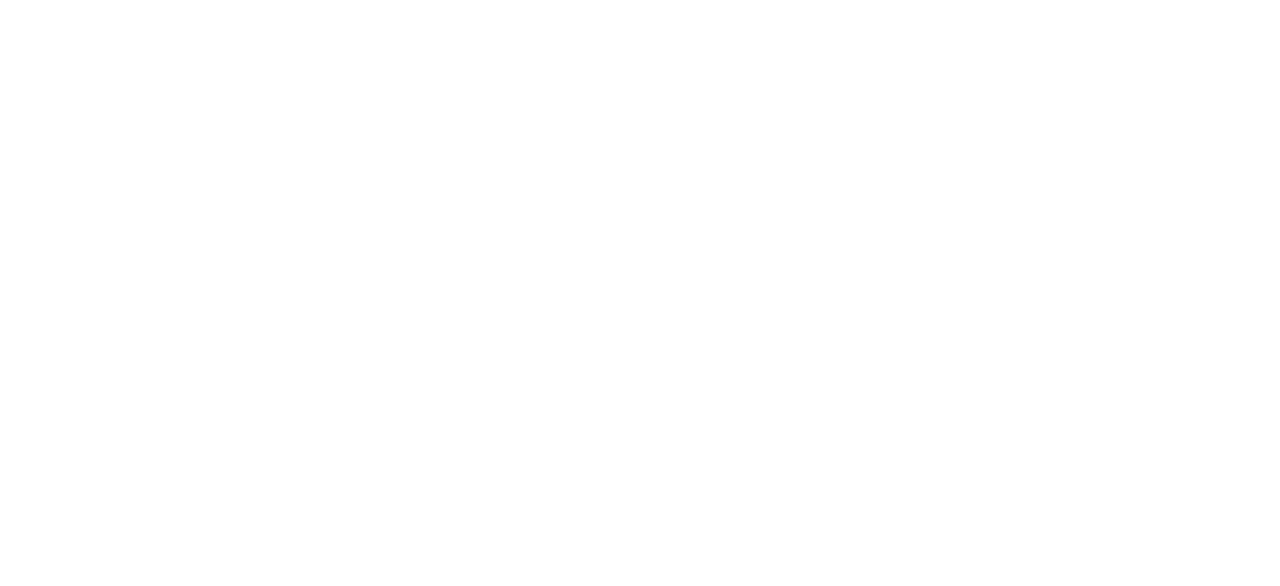
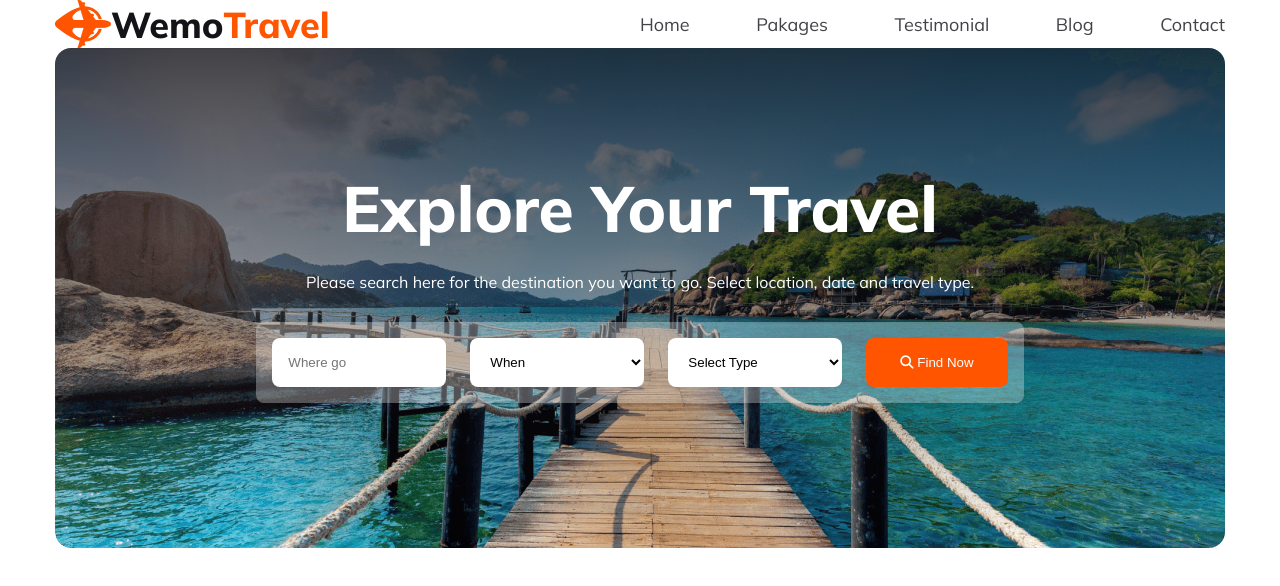
Before and after one commit to Sadman-Chowdhury/B9A2-Wemo-Travel, a plain HTML site: page index.html in a window 1280 px wide. Drawn offline with Linux system fonts and the light colour scheme.

Commit message:
Added nav and banner section

```diff
--- a/index.html
+++ b/index.html
@@ -3,9 +3,43 @@
 <head>
     <meta charset="UTF-8">
     <meta name="viewport" content="width=device-width, initial-scale=1.0">
-    <title>Document</title>
+    <title>Wemo Travel</title>
+    <link rel="stylesheet" href="style.css">
+    <script src="https://kit.fontawesome.com/006521c44e.js" crossorigin="anonymous"></script>
 </head>
 <body>
-
+    <header class="header">
+        <nav class="nav-section">
+          <div class="nav-container">
+            <img src="Images/Group 40071 (2).png" alt="g" />
+            <p>Wemo<span class="color">Travel</span></p>
+          </div>
+          <div class="item-container">
+            <a href="" id="orange"">Home</a>
+            <a href="">Pakages</a>
+            <a href="">Testimonial</a>
+            <a href="">Blog</a>
+            <a href="">Contact</a>
+          </div>
+        </nav>
+      </header>
+      <main>
+        <section class="banner">
+            <div class="banner-content">
+                <h1 class="banner-title">Explore Your Travel</h1>
+                <p class="banner-des">Please search here for the destination you want to go. Select location, date and travel type.</p>
+            </div>
+            <div class="banner-form">
+                <input class="form" type="text" placeholder="Where go">
+                <select class="form" name="" id="">
+                    <option value="">When</option>
+                </select>
+                <select class="form" name="" id="">
+                    <option value="">Select Type</option>
+                </select>
+                <button class="primary-btn"><i class="fa-solid fa-magnifying-glass" style="color: #ffffff;"></i> Find Now</button>
+            </div>
+        </section>
+      </main>
 </body>
 </html>
--- a/style.css
+++ b/style.css
@@ -0,0 +1,102 @@
+@import url('https://fonts.googleapis.com/css2?family=Inter:wght@400;600;700&family=Merriweather:wght@400;700;900&family=Mulish:wght@400;500;600;700;800&family=Poppins:wght@400;500;600;700;800&family=Work+Sans:wght@400;500;600;700&display=swap');
+*{
+    padding: 0;
+    margin: 0;
+    box-sizing: border-box;
+}
+
+body{
+    font-family: Muslish;
+}
+.primary-btn{
+    border-radius: 8px;
+    background: #FF5400;
+    padding: 16px 34px;
+    color: #FFF;
+    border: none;
+}
+/* Header section */
+.header {
+
+  }
+.nav-section {
+    max-width: 1170px;
+    margin: 0 auto;
+    display: flex;
+}
+.nav-container {
+    display: flex;
+    align-items: center;
+    width: 50%;
+  }
+.nav-container img {
+    object-fit: cover;
+  }
+.nav-container p {
+    color: #131318;
+    font-family: Mulish;
+    font-size: 36px;
+    font-weight: 800;
+  }
+.color{
+    color:#FF5400;
+}
+.item-container {
+    width: 50%;
+    display: flex;
+    justify-content: space-between;
+    align-items: center;
+}
+.item-container a {
+    color: #424247;
+    font-family: Mulish;
+    font-size: 18px;
+    font-weight: 400;
+    text-decoration: none;
+  }
+#id{
+    color: #FF5400;
+}
+
+/* main section */
+/* banner part */
+.banner{
+    max-width: 1170px;
+    height: 500px;
+    margin: 0 auto;
+    background:linear-gradient(180deg, rgba(19, 19, 24, 0.80) 0%, rgba(19, 19, 24, 0.00) 100%), url('Images/Group\ 13\ \(1\)\ \(1\).png');
+    border-radius: 16px;
+    display: block;
+    text-align: center;
+}
+.banner-title{
+    color: #FFF;
+    font-family: Mulish;
+    font-size: 64px;
+    font-weight: 800;
+}
+.banner-content{
+    padding-top: 120px;
+}
+.banner-des{
+    padding-top: 24px;
+    color: #FFF;
+    font-family: Mulish;
+    font-size: 16px;
+    font-weight: 400;
+}
+.banner-form{
+    margin-top: 30px;
+    padding: 16px;
+    gap: 24px;
+    border-radius: 8px;
+    background: rgba(255, 255, 255, 0.30);
+    display: inline-flex;
+}
+.form{
+    width: 174px;
+    border-radius: 8px;
+    background: #FFF;
+    padding:16px 0px 16px 16px ;
+    border: none;
+}
```
